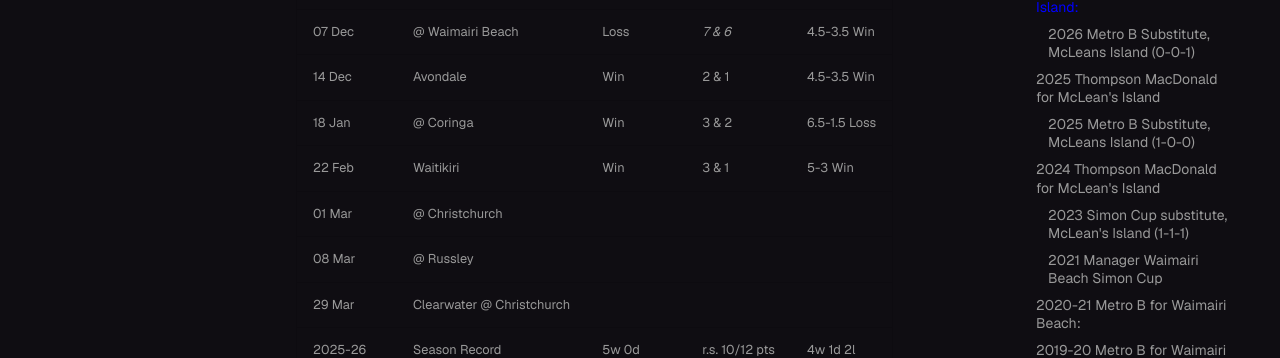
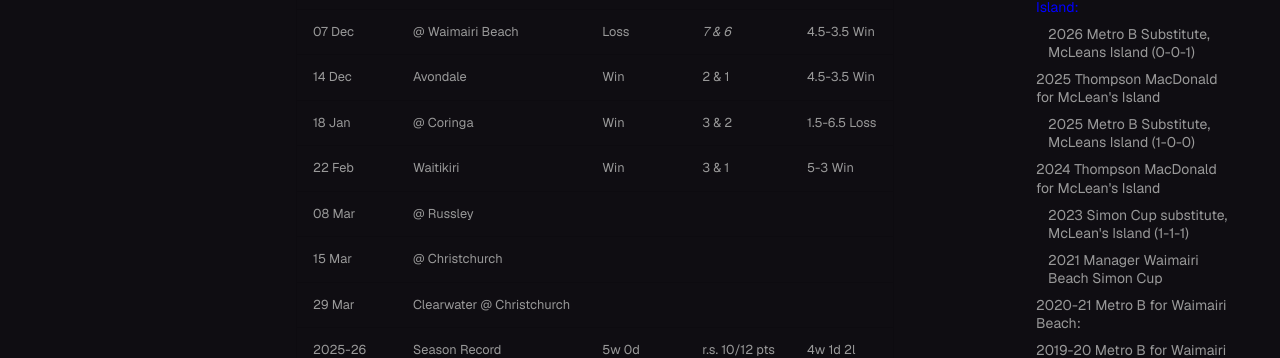
Before and after one commit to matchavez/matchavez.github.io, an MkDocs documentation site: the page built from docs/golf/tourneys.md, in a window 1280 px wide and 900 px high, scrolled down 396 px. Shown: the part 146-504 px from the top of the window. Built offline with MkDocs 1.6.1 and Material for MkDocs 9.7.7, drawn with Linux system fonts in a browser that asks for light colours; comment, search, counter and statistics services are not loaded.

Commit message:
[PUBLISHER] Merge #94

```diff
--- a/docs/golf/tourneys.md
+++ b/docs/golf/tourneys.md
@@ -17,10 +17,10 @@
 | 30 Nov  | Harewood                  | Win          | 3 & 2          | 4-4 Draw     |
 | 07 Dec  | @ Waimairi Beach          | Loss         | _7 & 6_        | 4.5-3.5 Win  |
 | 14 Dec  | Avondale                  | Win          | 2 & 1          | 4.5-3.5 Win  |
-| 18 Jan  | @ Coringa                 | Win          | 3 & 2          | 6.5-1.5 Loss |
+| 18 Jan  | @ Coringa                 | Win          | 3 & 2          | 1.5-6.5 Loss |
 | 22 Feb  | Waitikiri                 | Win          | 3 & 1          | 5-3 Win      |
-| 01 Mar  | @ Christchurch            |              |                |              |
 | 08 Mar  | @ Russley                 |              |                |              |
+| 15 Mar  | @ Christchurch            |              |                |              |
 | 29 Mar  | Clearwater @ Christchurch |              |                |              |
 | 2025-26 | Season Record             | 5w 0d <br>1l | r.s. 10/12 pts | 4w 1d 2l     |
 
@@ -42,7 +42,6 @@
 | 12 Oct | Christchurch @ Coringa               | Draw     | AS        | 2.5-3.5 Loss |
 | 02 Nov | Semifinal - Christchurch @ Greendale | Loss     | _1 Down_  | 2-4 Loss     |
 | 2025   | Season Record (3rd r.s.)             | 2w 1d 2l | r.s. 5/10 | 5w 1d 3l     |
-
 
 ##### 2025 Metro B Substitute, McLeans Island (1-0-0)
 #### 2024 Thompson MacDonald for McLean's Island
```
